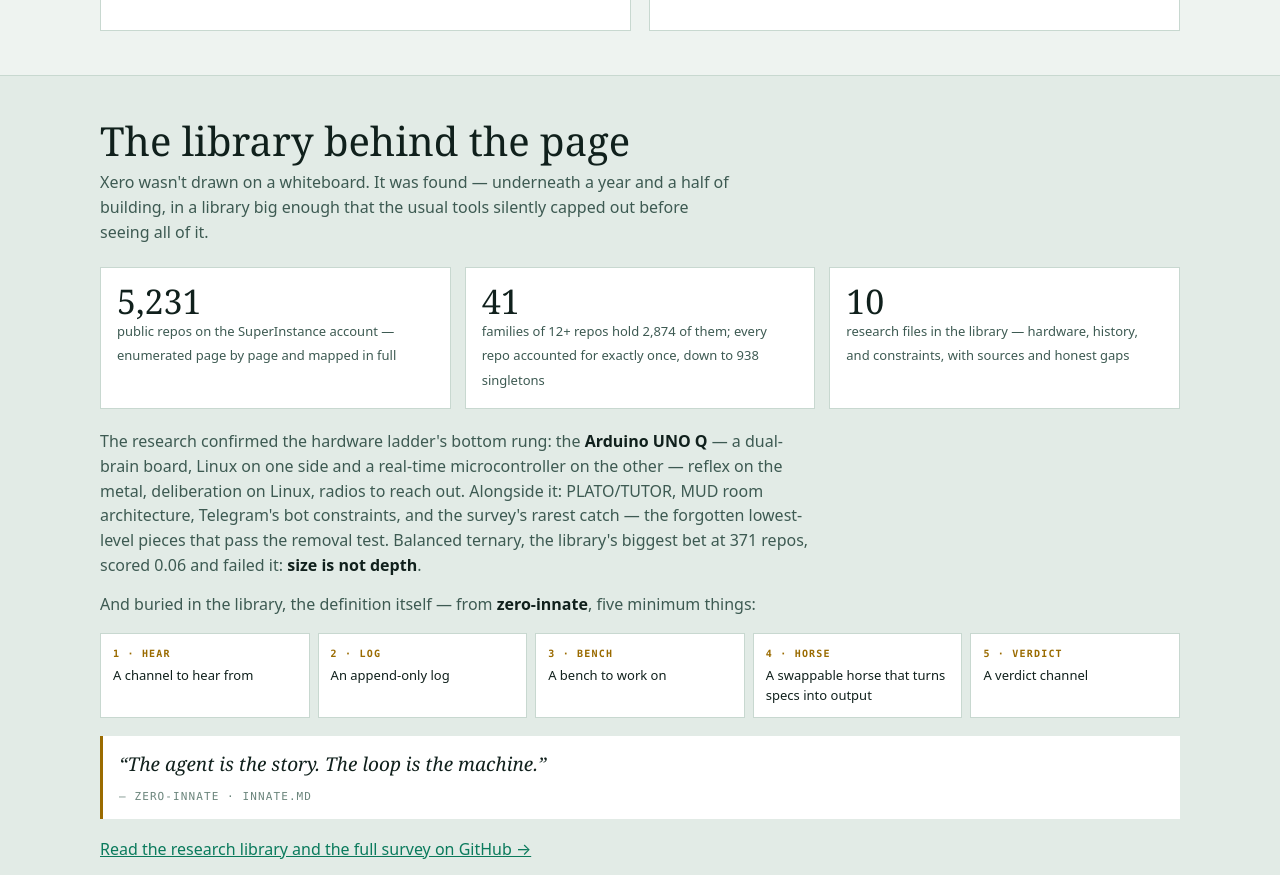
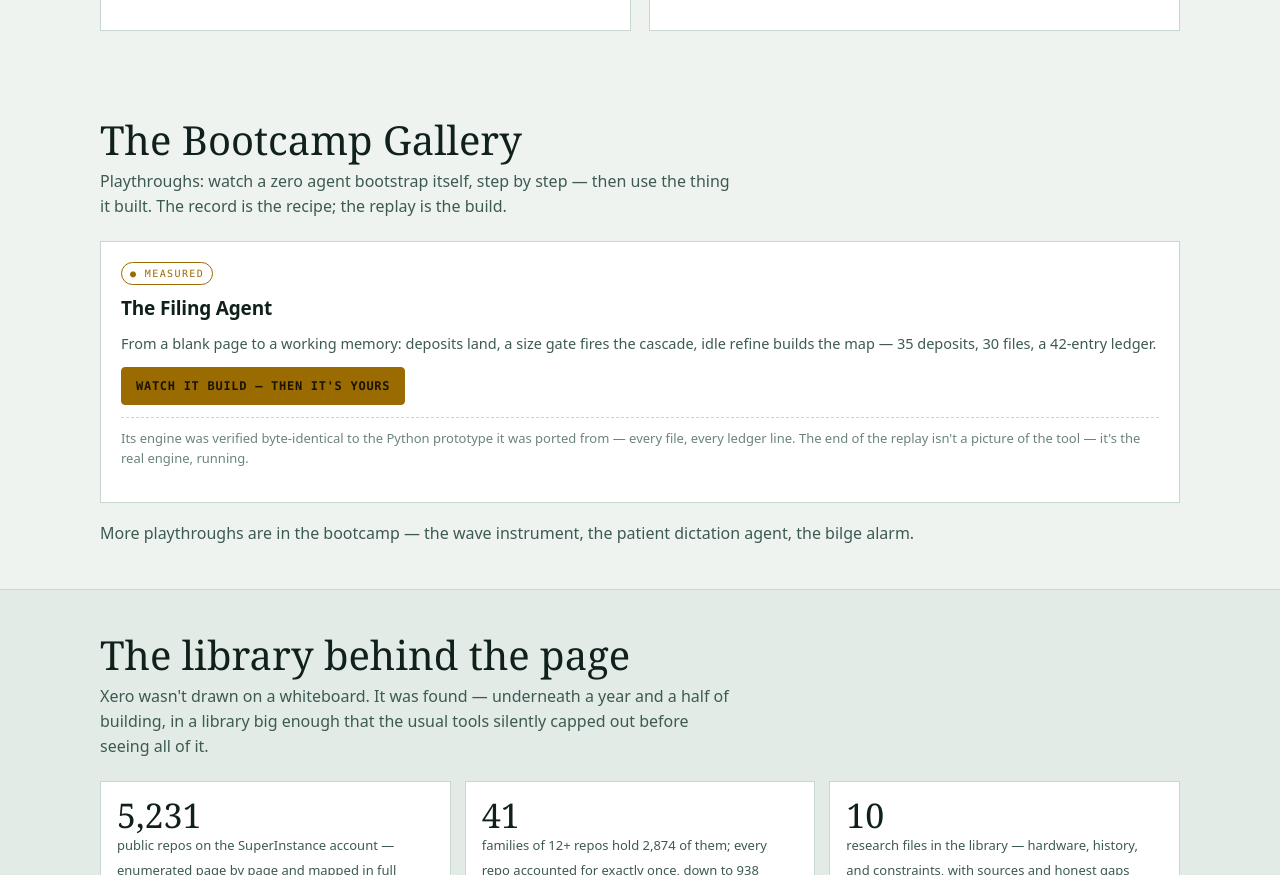
Before and after one commit to SuperInstance/xero-lab, a plain HTML site: page landing.html in a window 1280 px wide. Shown: the part 5253-6128 px from the top of the page. Drawn offline with Linux system fonts and the light colour scheme.

Commit message:
Landing page: the Bootcamp Gallery opens — Tile #1, the Filing Agent, links to its live playthrough

```diff
--- a/landing.html
+++ b/landing.html
@@ -372,6 +372,25 @@ footer .wrap{display:flex;justify-content:space-between;gap:16px;flex-wrap:wrap}
   </div>
 </section>
 
+<section class="section">
+  <div class="wrap">
+    <div class="section-head">
+      <h2>The Bootcamp Gallery</h2>
+      <p>Playthroughs: watch a zero agent bootstrap itself, step by step — then use the thing it built. The record is the recipe; the replay is the build.</p>
+    </div>
+    <div class="grid">
+      <article class="card wide">
+        <span class="tag measured">● Measured</span>
+        <h3>The Filing Agent</h3>
+        <p class="what">From a blank page to a working memory: deposits land, a size gate fires the cascade, idle refine builds the map — 35 deposits, 30 files, a 42-entry ledger.</p>
+        <p style="margin:0"><a class="btn primary" href="https://superinstance.github.io/xero-lab/playthroughs/filing-agent/player.html" target="_blank" rel="noopener" style="text-decoration:none;display:inline-block">Watch it build — then it's yours</a></p>
+        <p class="note">Its engine was verified byte-identical to the Python prototype it was ported from — every file, every ledger line. The end of the replay isn't a picture of the tool — it's the real engine, running.</p>
+      </article>
+    </div>
+    <p style="color:var(--muted);margin:18px 0 0">More playthroughs are in the bootcamp — the wave instrument, the patient dictation agent, the bilge alarm.</p>
+  </div>
+</section>
+
 <section class="library section">
   <div class="wrap">
     <div class="section-head">
```
